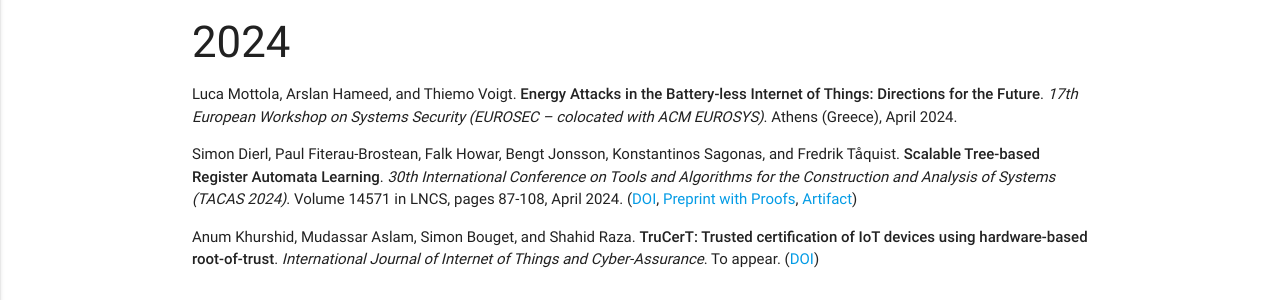
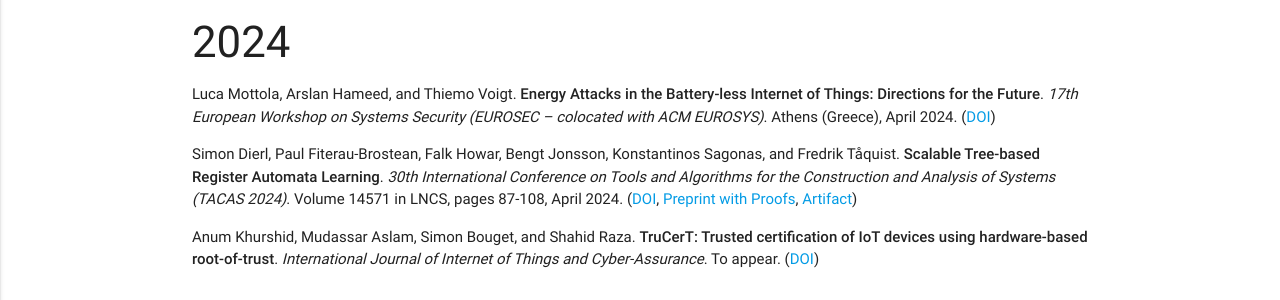
Before and after one commit to assist-project/assist-project.github.io, a Jekyll site: the page built from 03-publications.md, in a window 1280 px wide and 900 px high. Shown: the part 141-441 px from the top of the window. Built offline with Jekyll 4.4.1, drawn with Linux system fonts in a browser that asks for light colours.

Commit message:
Update 03-publications.md
Added '24 paper

```diff
--- a/03-publications.md
+++ b/03-publications.md
@@ -6,7 +6,7 @@ permalink: /publications/
 
 ### 2024
 
-- Luca Mottola, Arslan Hameed, and Thiemo Voigt. **Energy Attacks in the Battery-less Internet of Things: Directions for the Future**. _17th European Workshop on Systems Security (EUROSEC – colocated with ACM EUROSYS)_. Athens (Greece), April 2024.
+- Luca Mottola, Arslan Hameed, and Thiemo Voigt. **Energy Attacks in the Battery-less Internet of Things: Directions for the Future**. _17th European Workshop on Systems Security (EUROSEC – colocated with ACM EUROSYS)_. Athens (Greece), April 2024. ([DOI](https://dl.acm.org/doi/10.1145/3642974.3652283))
 
 - Simon Dierl, Paul Fiterau-Brostean, Falk Howar, Bengt Jonsson, Konstantinos Sagonas, and Fredrik Tåquist. **Scalable Tree-based Register Automata Learning**. _30th International Conference on Tools and Algorithms for the Construction and Analysis of Systems (TACAS 2024)_. Volume 14571 in LNCS, pages 87-108, April 2024. ([DOI](https://doi.org/10.1007/978-3-031-57249-4_5), [Preprint with Proofs](https://arxiv.org/abs/2401.14324), [Artifact][TACAS-2024-Artifact])
 
```
